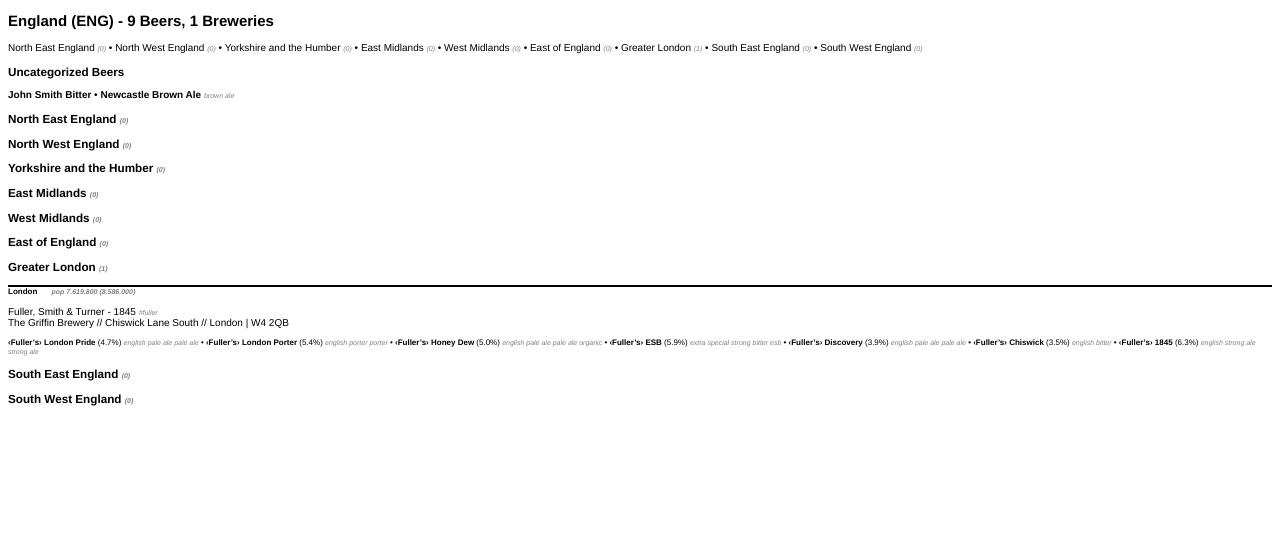
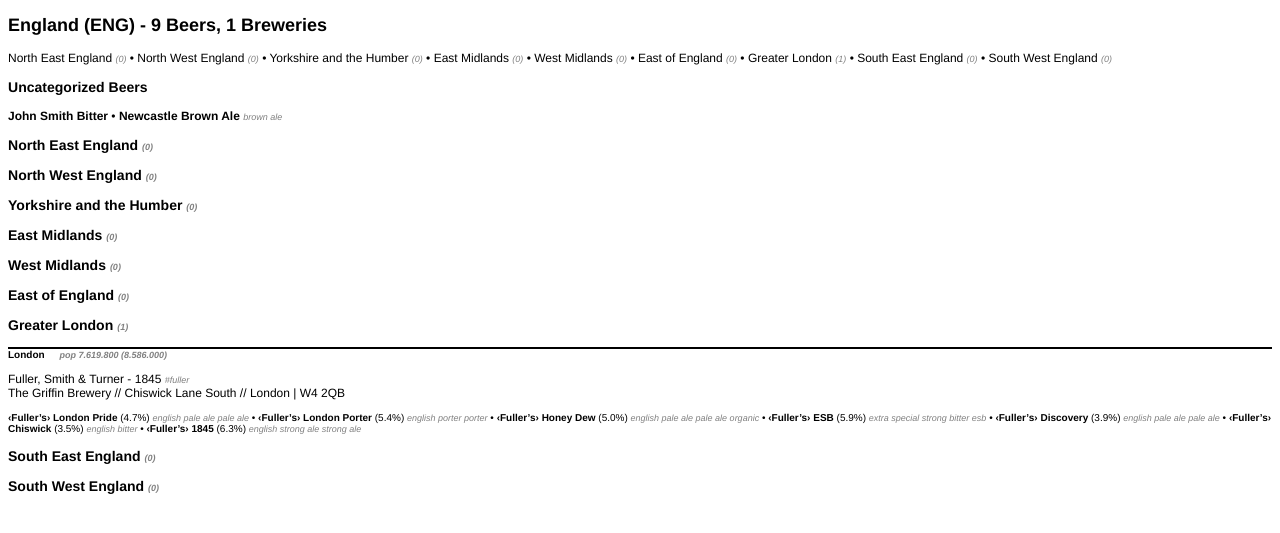
Before and after one commit to beerbook/beerbook.github.io, a Jekyll site: the page built from _pages/europe/en-england.md, in a window 1280 px wide. Shown: the top 533 px of the page. Built offline with Jekyll 4.4.1, drawn with Linux system fonts in a browser that asks for light colours.

Commit message:
Update book.css

```diff
--- a/css/book.css
+++ b/css/book.css
@@ -1,23 +1,35 @@
+
+/****
+   font size styles (definitions)
+    use 12px normal
+    and 10px smaller  - city header, beers brewery info, etc
+    and 9px smallest  - tags,
+ *****/
+
 body {
   font-family: "Helvetica Neue", Helvetica, Arial, sans-serif;
-  font-size: 10px;
+  font-size: 12px;
 }
 
 
 h5 {
  /* city header */
-  font-size: 8px;
+  font-size: 10px;
 }
 
+
 .count, .tags, .pop, .key {
-  font-size: 7px;
+  font-size: 9px;
 }
 
 .brewery-details,
 .beers  {
-  font-size: 8px;
+  font-size: 10px;
 }
 
+/****
+  more style
+ *****/
 
 a, a:visited {
   color: black;
```
